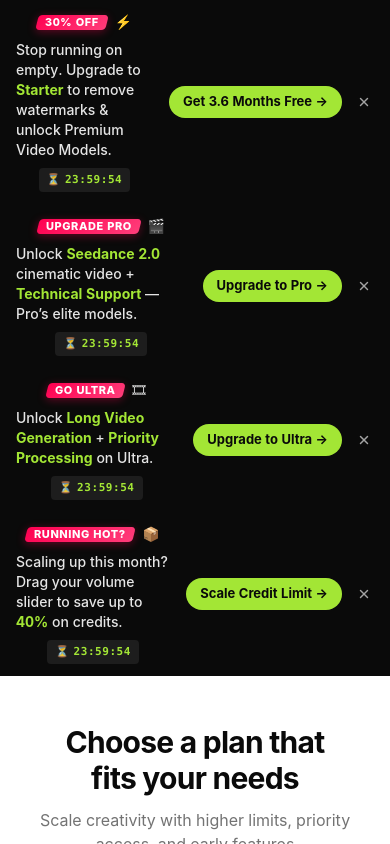
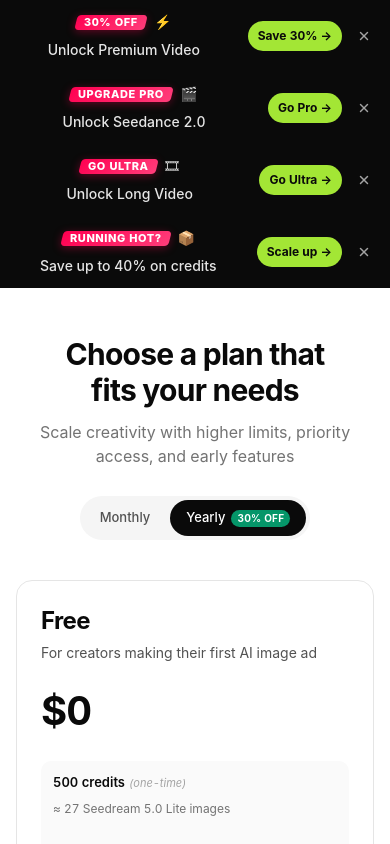
Before and after one commit to krysta1314/buzz-video-prototype, a React (Vite) app: page / in a window 390 px wide. Shown: the top 844 px of the page. Built offline with nearby package versions, Linux system fonts and the light colour scheme.

Commit message:
修改UI

```diff
--- a/src/components/sections/PromoBanner.tsx
+++ b/src/components/sections/PromoBanner.tsx
@@ -18,9 +18,15 @@
 interface PromoConfig {
   badge: string;
   emoji: string;
+  /** 桌面端文案(完整版,含 highlights) */
   copy: string;
+  /** 移动端文案(短版,无 highlights,不超 5 个英文词)*/
+  mobileCopy: string;
   highlights: string[]; // 文案里高亮的产品名(lime 绿色)
+  /** 桌面端 CTA 文案 */
   cta: string;
+  /** 移动端 CTA 文案(更短)*/
+  mobileCta: string;
 }
 
 const PROMO_BY_ROLE: Record<UserRole, PromoConfig> = {
@@ -28,29 +34,37 @@
     badge: '30% OFF',
     emoji: '⚡',
     copy: 'Stop running on empty. Upgrade to Starter to remove watermarks & unlock Premium Video Models.',
+    mobileCopy: 'Unlock Premium Video',
     highlights: ['Starter'],
     cta: 'Get 3.6 Months Free →',
+    mobileCta: 'Save 30% →',
   },
   starter: {
     badge: 'UPGRADE PRO',
     emoji: '🎬',
     copy: 'Unlock Seedance 2.0 cinematic video + Technical Support — Pro’s elite models.',
+    mobileCopy: 'Unlock Seedance 2.0',
     highlights: ['Seedance 2.0', 'Technical Support'],
     cta: 'Upgrade to Pro →',
+    mobileCta: 'Go Pro →',
   },
   pro: {
     badge: 'GO ULTRA',
     emoji: '🎞',
     copy: 'Unlock Long Video Generation + Priority Processing on Ultra.',
+    mobileCopy: 'Unlock Long Video',
     highlights: ['Long Video Generation', 'Priority Processing'],
     cta: 'Upgrade to Ultra →',
+    mobileCta: 'Go Ultra →',
   },
   ultra: {
     badge: 'RUNNING HOT?',
     emoji: '📦',
     copy: 'Scaling up this month? Drag your volume slider to save up to 40% on credits.',
+    mobileCopy: 'Save up to 40% on credits',
     highlights: ['40%'],
     cta: 'Scale Credit Limit →',
+    mobileCta: 'Scale up →',
   },
 };
 
@@ -172,12 +186,14 @@
 
           {/* Emoji + 正文 + lime 绿色高亮关键词 */}
           <span aria-hidden>{cfg.emoji}</span>
-          <span>{renderHighlighted(cfg.copy, cfg.highlights)}</span>
+          {/* 桌面端完整文案(含 highlights);移动端短文案 */}
+          <span className="hidden sm:inline">{renderHighlighted(cfg.copy, cfg.highlights)}</span>
+          <span className="sm:hidden">{cfg.mobileCopy}</span>
 
-          {/* 倒计时 — 一次性 24 小时,过期后整个 chip 消失 */}
+          {/* 倒计时 — 一次性 24 小时,过期后整个 chip 消失。移动端隐藏(空间不够) */}
           {countdownText && (
             <span
-              className="inline-flex items-center gap-1 px-2 py-0.5 rounded text-[11px] font-mono font-bold tracking-wider"
+              className="hidden md:inline-flex items-center gap-1 px-2 py-0.5 rounded text-[11px] font-mono font-bold tracking-wider"
               style={{ background: 'rgba(255, 255, 255, 0.08)', color: '#a3e635' }}
               aria-label="Promotion countdown"
             >
@@ -189,10 +205,11 @@
 
         <a
           href="#plans"
-          className="inline-flex items-center gap-1.5 rounded-full px-3.5 py-1.5 text-[13px] font-bold whitespace-nowrap transition-opacity hover:opacity-90"
+          className="inline-flex items-center gap-1.5 rounded-full px-2.5 sm:px-3.5 py-1.5 text-[12px] sm:text-[13px] font-bold whitespace-nowrap transition-opacity hover:opacity-90"
           style={{ background: '#a3e635', color: '#0a0a0a' }}
         >
-          {cfg.cta}
+          <span className="hidden sm:inline">{cfg.cta}</span>
+          <span className="sm:hidden">{cfg.mobileCta}</span>
         </a>
       </div>
 
```
